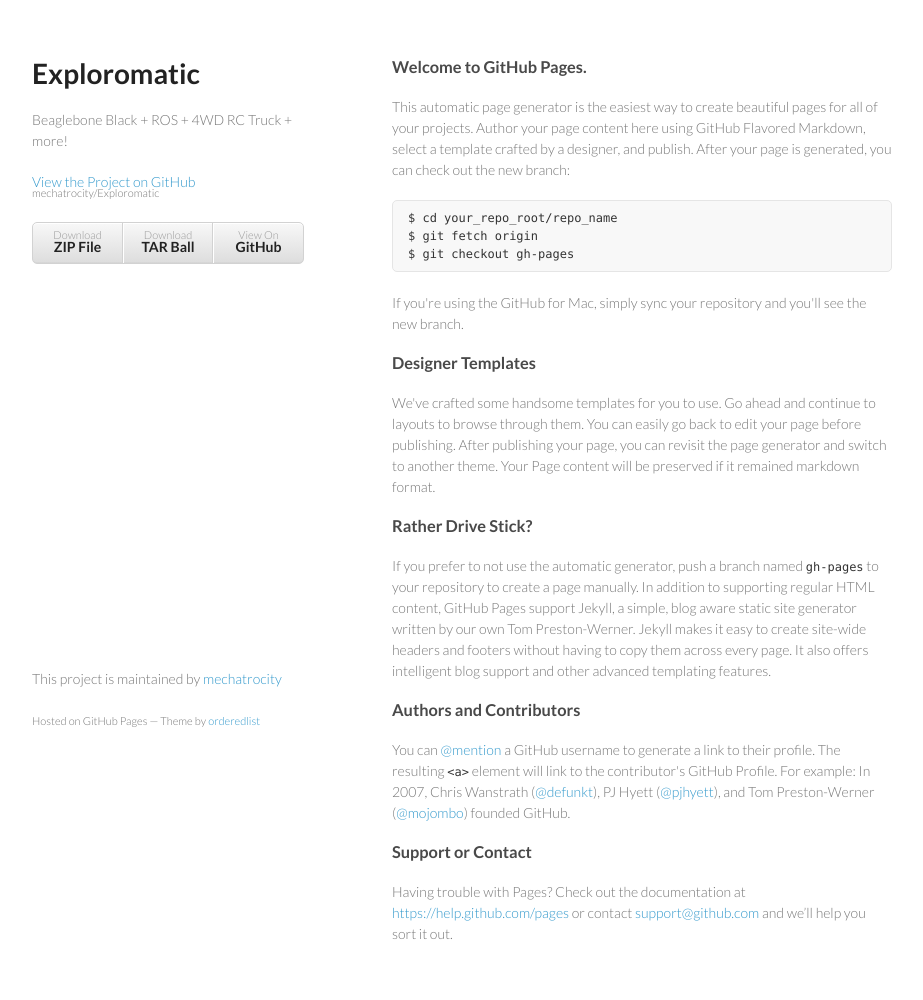
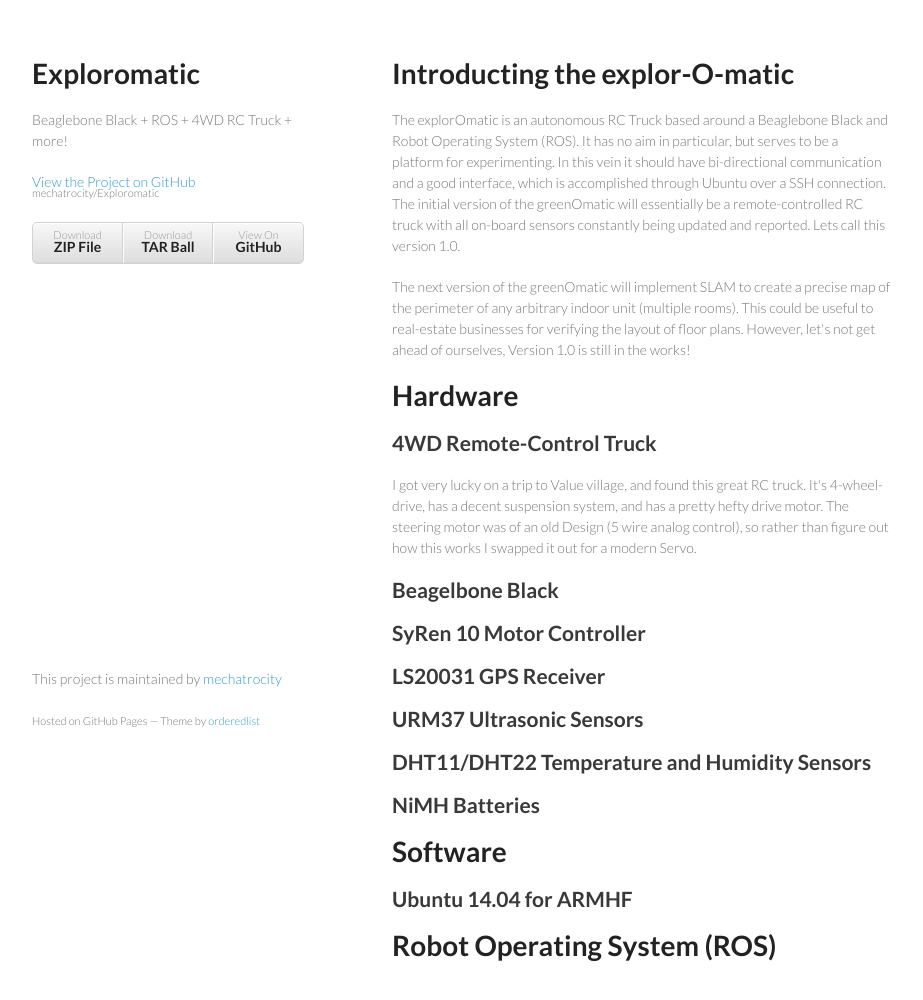
Before and after one commit to mechatrocity/exploromatic, a plain HTML site: page index.html in a window 1280 px wide. Shown: the whole page, without its empty margins (178-1101 px from the left). Drawn offline with Linux system fonts and the light colour scheme.

```diff
--- a/index.html
+++ b/index.html
@@ -28,37 +28,47 @@
         </ul>
       </header>
       <section>
-        <h3>
-<a id="welcome-to-github-pages" class="anchor" href="#welcome-to-github-pages" aria-hidden="true"><span class="octicon octicon-link"></span></a>Welcome to GitHub Pages.</h3>
+        <h1>
+<a id="introducting-the-explor-o-matic" class="anchor" href="#introducting-the-explor-o-matic" aria-hidden="true"><span class="octicon octicon-link"></span></a>Introducting the explor-O-matic</h1>
 
-<p>This automatic page generator is the easiest way to create beautiful pages for all of your projects. Author your page content here using GitHub Flavored Markdown, select a template crafted by a designer, and publish. After your page is generated, you can check out the new branch:</p>
+<p>The explorOmatic is an autonomous RC Truck based around a Beaglebone Black and Robot Operating System (ROS).  It has no aim in particular, but serves to be a platform for experimenting.  In this vein it should have bi-directional communication and a good interface, which is accomplished through Ubuntu over a SSH connection.  The initial version of the greenOmatic will essentially be a remote-controlled RC truck with all on-board sensors constantly being updated and reported.  Lets call this version 1.0.</p>
 
-<pre><code>$ cd your_repo_root/repo_name
-$ git fetch origin
-$ git checkout gh-pages
-</code></pre>
+<p>The next version of the greenOmatic will implement SLAM to create a precise map of the perimeter of any arbitrary indoor unit (multiple rooms).  This could be useful to real-estate businesses for verifying the layout of floor plans.  However, let's not get ahead of ourselves, Version 1.0 is still in the works!</p>
 
-<p>If you're using the GitHub for Mac, simply sync your repository and you'll see the new branch.</p>
+<h1>
+<a id="hardware" class="anchor" href="#hardware" aria-hidden="true"><span class="octicon octicon-link"></span></a>Hardware</h1>
 
-<h3>
-<a id="designer-templates" class="anchor" href="#designer-templates" aria-hidden="true"><span class="octicon octicon-link"></span></a>Designer Templates</h3>
+<h2>
+<a id="4wd-remote-control-truck" class="anchor" href="#4wd-remote-control-truck" aria-hidden="true"><span class="octicon octicon-link"></span></a>4WD Remote-Control Truck</h2>
 
-<p>We've crafted some handsome templates for you to use. Go ahead and continue to layouts to browse through them. You can easily go back to edit your page before publishing. After publishing your page, you can revisit the page generator and switch to another theme. Your Page content will be preserved if it remained markdown format.</p>
+<p>I got very lucky on a trip to Value village, and found this great RC truck.  It's 4-wheel-drive, has a decent suspension system, and has a pretty hefty drive motor.  The steering motor was of an old Design (5 wire analog control), so rather than figure out how this works I swapped it out for a modern Servo.</p>
 
-<h3>
-<a id="rather-drive-stick" class="anchor" href="#rather-drive-stick" aria-hidden="true"><span class="octicon octicon-link"></span></a>Rather Drive Stick?</h3>
+<h2>
+<a id="beagelbone-black" class="anchor" href="#beagelbone-black" aria-hidden="true"><span class="octicon octicon-link"></span></a>Beagelbone Black</h2>
 
-<p>If you prefer to not use the automatic generator, push a branch named <code>gh-pages</code> to your repository to create a page manually. In addition to supporting regular HTML content, GitHub Pages support Jekyll, a simple, blog aware static site generator written by our own Tom Preston-Werner. Jekyll makes it easy to create site-wide headers and footers without having to copy them across every page. It also offers intelligent blog support and other advanced templating features.</p>
+<h2>
+<a id="syren-10-motor-controller" class="anchor" href="#syren-10-motor-controller" aria-hidden="true"><span class="octicon octicon-link"></span></a>SyRen 10 Motor Controller</h2>
 
-<h3>
-<a id="authors-and-contributors" class="anchor" href="#authors-and-contributors" aria-hidden="true"><span class="octicon octicon-link"></span></a>Authors and Contributors</h3>
+<h2>
+<a id="ls20031-gps-receiver" class="anchor" href="#ls20031-gps-receiver" aria-hidden="true"><span class="octicon octicon-link"></span></a>LS20031 GPS Receiver</h2>
 
-<p>You can <a href="https://github.com/blog/821" class="user-mention">@mention</a> a GitHub username to generate a link to their profile. The resulting <code>&lt;a&gt;</code> element will link to the contributor's GitHub Profile. For example: In 2007, Chris Wanstrath (<a href="https://github.com/defunkt" class="user-mention">@defunkt</a>), PJ Hyett (<a href="https://github.com/pjhyett" class="user-mention">@pjhyett</a>), and Tom Preston-Werner (<a href="https://github.com/mojombo" class="user-mention">@mojombo</a>) founded GitHub.</p>
+<h2>
+<a id="urm37-ultrasonic-sensors" class="anchor" href="#urm37-ultrasonic-sensors" aria-hidden="true"><span class="octicon octicon-link"></span></a>URM37 Ultrasonic Sensors</h2>
 
-<h3>
-<a id="support-or-contact" class="anchor" href="#support-or-contact" aria-hidden="true"><span class="octicon octicon-link"></span></a>Support or Contact</h3>
+<h2>
+<a id="dht11dht22-temperature-and-humidity-sensors" class="anchor" href="#dht11dht22-temperature-and-humidity-sensors" aria-hidden="true"><span class="octicon octicon-link"></span></a>DHT11/DHT22 Temperature and Humidity Sensors</h2>
 
-<p>Having trouble with Pages? Check out the documentation at <a href="https://help.github.com/pages">https://help.github.com/pages</a> or contact <a href="mailto:support@github.com">support@github.com</a> and we’ll help you sort it out.</p>
+<h2>
+<a id="nimh-batteries" class="anchor" href="#nimh-batteries" aria-hidden="true"><span class="octicon octicon-link"></span></a>NiMH Batteries</h2>
+
+<h1>
+<a id="software" class="anchor" href="#software" aria-hidden="true"><span class="octicon octicon-link"></span></a>Software</h1>
+
+<h2>
+<a id="ubuntu-1404-for-armhf" class="anchor" href="#ubuntu-1404-for-armhf" aria-hidden="true"><span class="octicon octicon-link"></span></a>Ubuntu 14.04 for ARMHF</h2>
+
+<h1>
+<a id="robot-operating-system-ros" class="anchor" href="#robot-operating-system-ros" aria-hidden="true"><span class="octicon octicon-link"></span></a>Robot Operating System (ROS)</h1>
       </section>
       <footer>
         <p>This project is maintained by <a href="https://github.com/mechatrocity">mechatrocity</a></p>
```
Also changed, not shown: params.json (+1 -1 lines).
